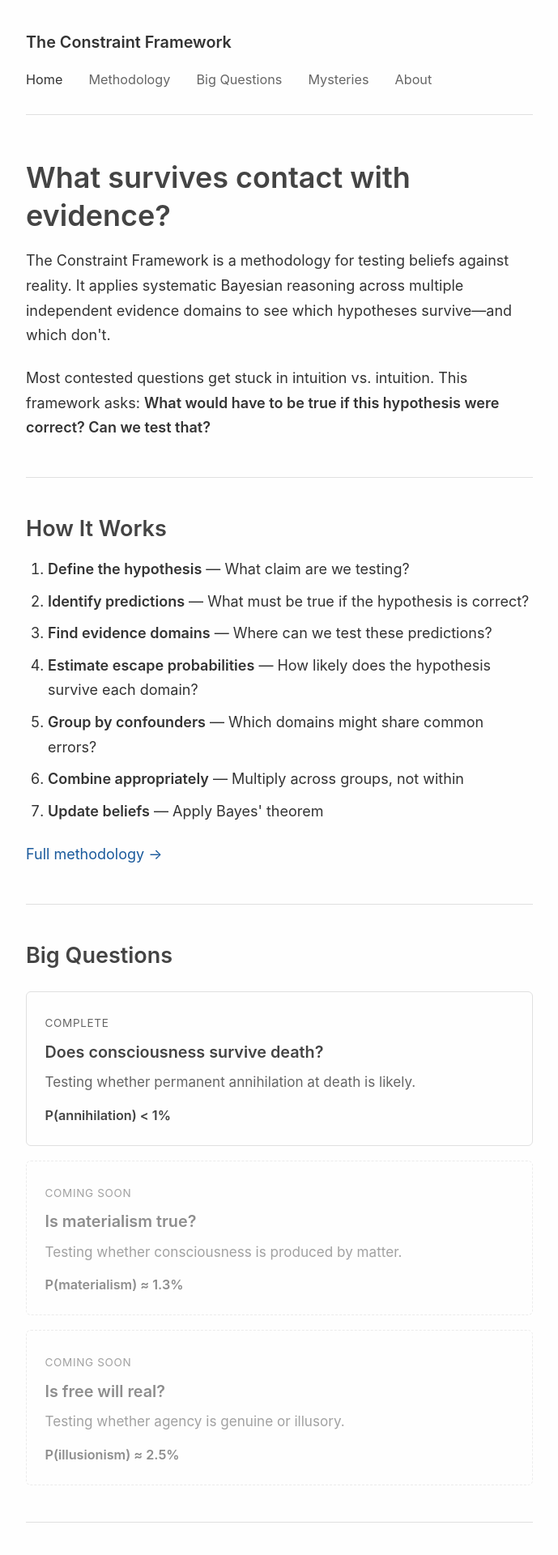
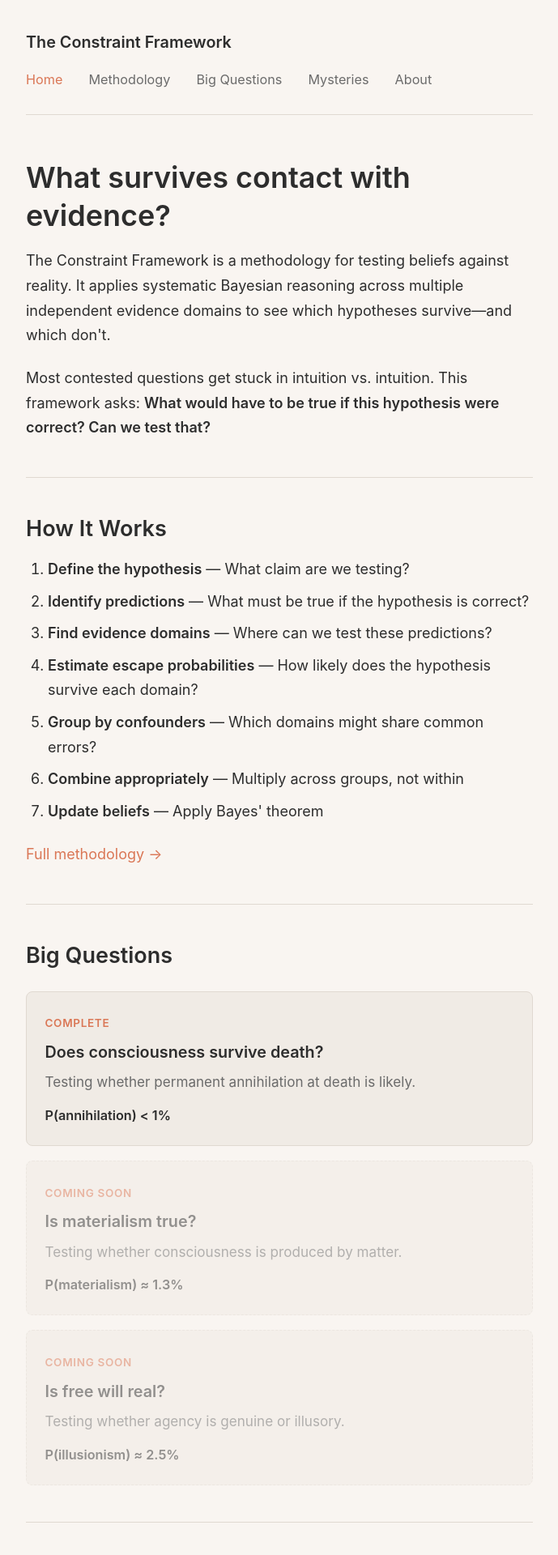
Before and after one commit to aitrmna/the-constraint-framework, a Jekyll site: the page built from index.md, in a window 1280 px wide. Shown: the top 1920 px of the page at 81% size, without its empty margins (295-984 px from the left). Built offline with Jekyll 4.4.1, drawn with Linux system fonts in a browser that asks for light colours.

Commit message:
Claude.ai inspired styling: warm cream background, terracotta accents

```diff
--- a/assets/css/style.css
+++ b/assets/css/style.css
@@ -1,15 +1,15 @@
-/* Maximum Readability CSS */
+/* Claude.ai Inspired - Warm, Clean, Readable */
 
-/* System font stack - fast, native, readable */
 :root {
-  --text: #333;
-  --text-muted: #666;
-  --bg: #fefefe;
-  --bg-alt: #f8f8f8;
-  --border: #e0e0e0;
-  --accent: #444;
-  --link: #1a5a9c;
-  --link-hover: #0d3d6e;
+  --text: #2d2d2d;
+  --text-muted: #6b6b6b;
+  --bg: #f9f5f1;
+  --bg-alt: #f0ebe5;
+  --border: #e0d9d1;
+  --accent: #da7756;
+  --accent-hover: #c9654a;
+  --link: #da7756;
+  --link-hover: #c9654a;
   --max-width: 680px;
 }
 
@@ -31,7 +31,7 @@ body {
   -webkit-font-smoothing: antialiased;
 }
 
-/* Container - comfortable reading width */
+/* Container */
 .container {
   max-width: var(--max-width);
   margin: 0 auto;
@@ -44,7 +44,7 @@ h1, h2, h3, h4 {
   margin-top: 2rem;
   margin-bottom: 1rem;
   font-weight: 600;
-  color: var(--accent);
+  color: var(--text);
 }
 
 h1 {
@@ -91,7 +91,7 @@ a:hover {
 }
 
 .site-title:hover {
-  color: var(--link);
+  color: var(--accent);
   text-decoration: none;
 }
 
@@ -107,7 +107,7 @@ a:hover {
 
 .nav-links a:hover,
 .nav-links a.active {
-  color: var(--text);
+  color: var(--accent);
 }
 
 /* Main content */
@@ -136,7 +136,7 @@ li {
 blockquote {
   margin: 1.5rem 0;
   padding: 0.5rem 0 0.5rem 1.5rem;
-  border-left: 3px solid var(--border);
+  border-left: 3px solid var(--accent);
   color: var(--text-muted);
   font-style: italic;
 }
@@ -154,8 +154,9 @@ pre {
   background: var(--bg-alt);
   padding: 1rem;
   overflow-x: auto;
-  border-radius: 4px;
+  border-radius: 6px;
   margin: 1.5rem 0;
+  border: 1px solid var(--border);
 }
 
 pre code {
@@ -179,12 +180,14 @@ th, td {
 
 th {
   font-weight: 600;
-  color: var(--accent);
+  color: var(--text);
+  background: var(--bg-alt);
 }
 
 /* Strong/emphasis */
 strong {
   font-weight: 600;
+  color: var(--text);
 }
 
 /* Cards grid */
@@ -198,20 +201,22 @@ strong {
 .app-card {
   display: block;
   padding: 1.25rem;
-  background: var(--bg);
+  background: var(--bg-alt);
   border: 1px solid var(--border);
-  border-radius: 6px;
-  transition: border-color 0.2s;
+  border-radius: 8px;
+  transition: all 0.2s ease;
 }
 
 .app-card:hover {
-  border-color: var(--text-muted);
+  border-color: var(--accent);
+  box-shadow: 0 2px 8px rgba(218, 119, 86, 0.1);
   text-decoration: none;
 }
 
 .app-card h3 {
   margin: 0.5rem 0;
   font-size: 1.1rem;
+  color: var(--text);
 }
 
 .app-card p {
@@ -224,7 +229,8 @@ strong {
   font-size: 0.75rem;
   text-transform: uppercase;
   letter-spacing: 0.05em;
-  color: var(--text-muted);
+  color: var(--accent);
+  font-weight: 600;
 }
 
 .app-card .result {
@@ -232,26 +238,33 @@ strong {
   margin-top: 0.75rem;
   font-weight: 600;
   font-size: 0.9rem;
-  color: var(--accent);
+  color: var(--text);
 }
 
 .app-card.coming-soon {
-  opacity: 0.6;
+  opacity: 0.5;
   border-style: dashed;
+}
+
+.app-card.coming-soon:hover {
+  border-color: var(--border);
+  box-shadow: none;
 }
 
 /* Series navigation */
 .series-nav {
   background: var(--bg-alt);
   padding: 1rem 1.25rem;
-  border-radius: 6px;
+  border-radius: 8px;
   margin: 1.5rem 0;
+  border: 1px solid var(--border);
 }
 
 .series-nav h4 {
   margin: 0 0 0.75rem 0;
   font-size: 0.9rem;
   color: var(--text-muted);
+  font-weight: 600;
 }
 
 .series-nav ul {
@@ -271,6 +284,19 @@ strong {
   border-top: 1px solid var(--border);
   color: var(--text-muted);
   font-size: 0.9rem;
+}
+
+.site-footer a {
+  color: var(--text-muted);
+}
+
+.site-footer a:hover {
+  color: var(--accent);
+}
+
+/* Selection color */
+::selection {
+  background: rgba(218, 119, 86, 0.2);
 }
 
 /* Mobile adjustments */
```
